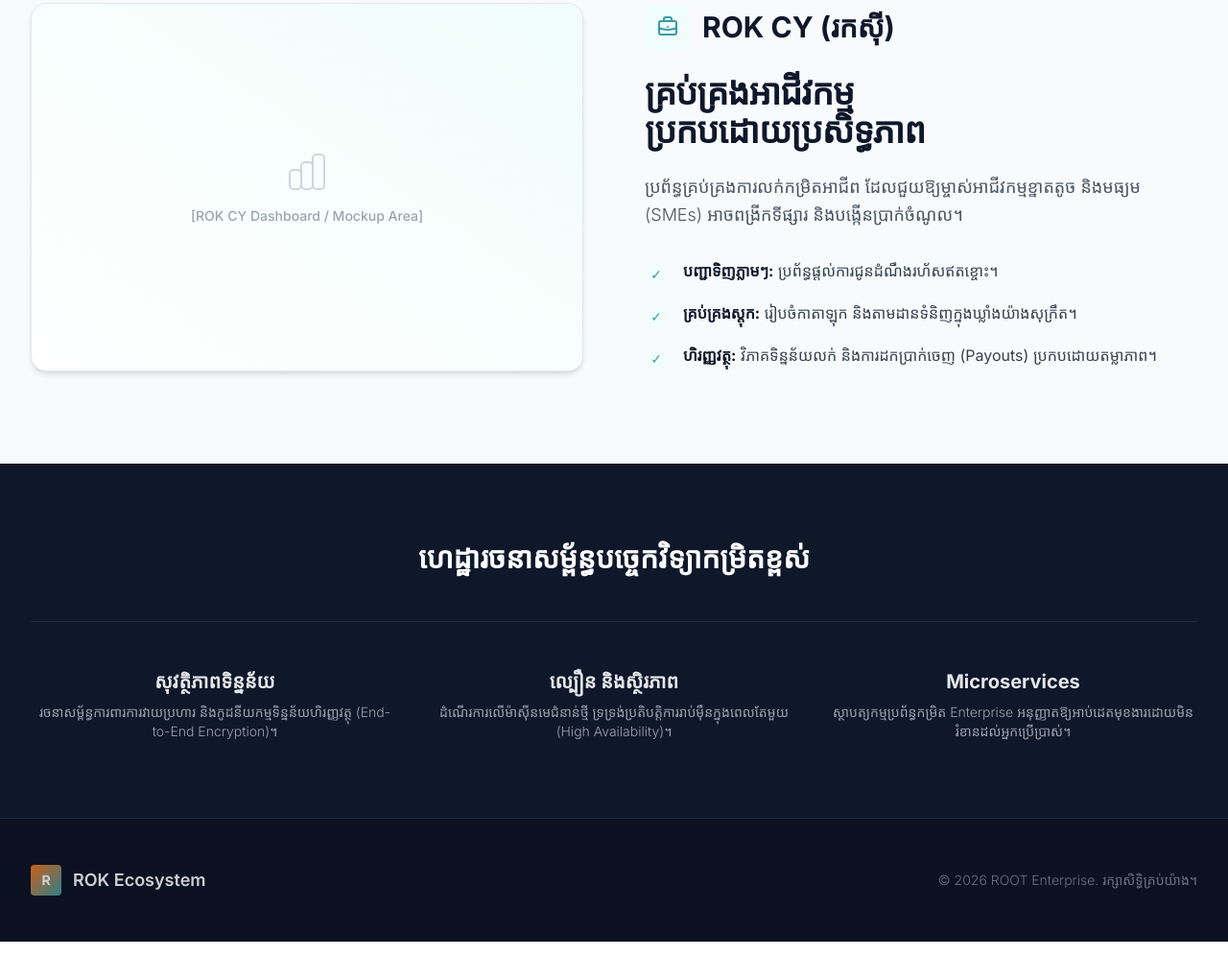
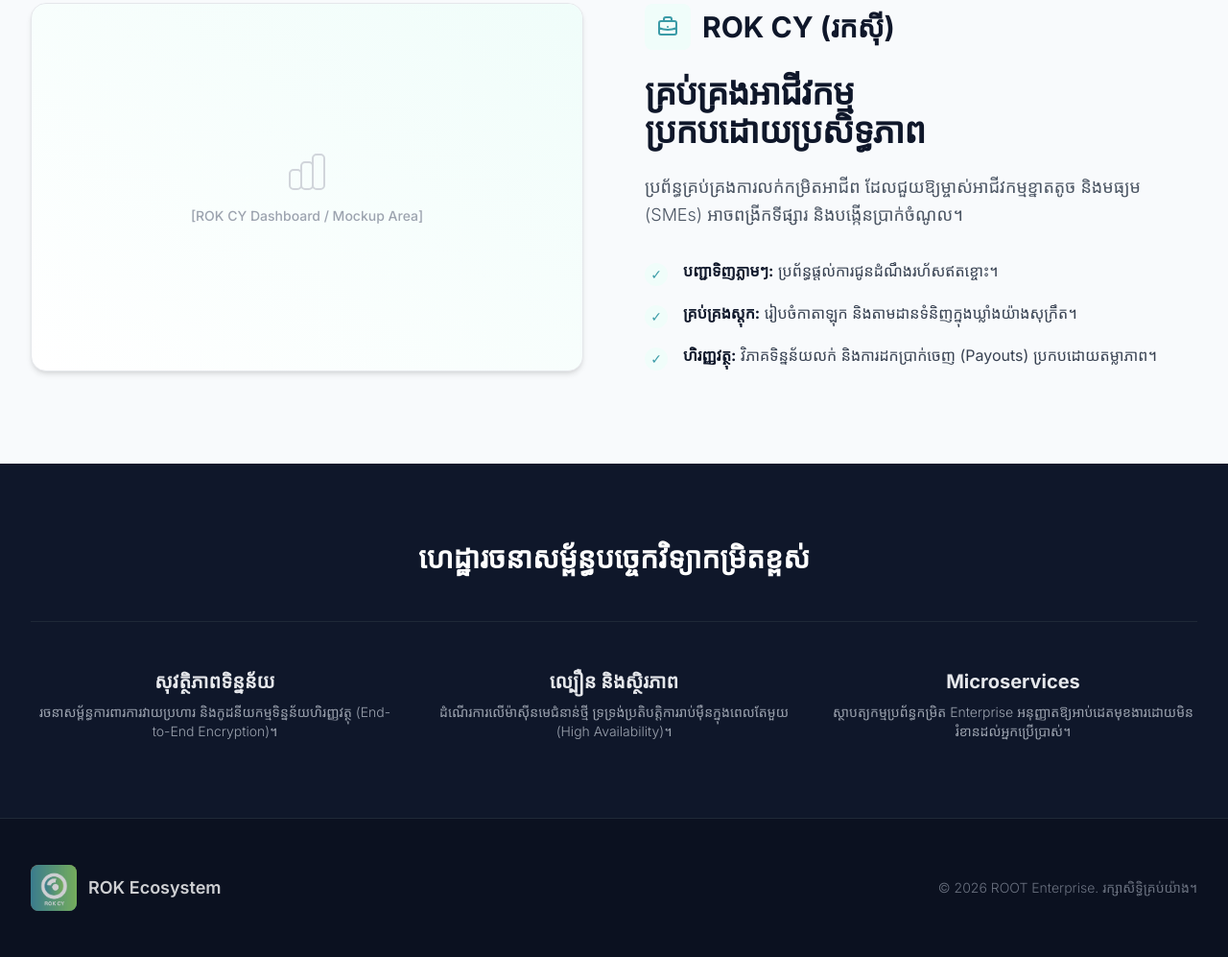
Before and after one commit to bunchuch/rokwebsite, a plain HTML site: page index.html in a window 1280 px wide. Shown: the part 1399-2396 px from the top of the page at 96% size. Drawn offline with nearby package versions, Linux system fonts and the light colour scheme; a web font is replaced by a local one.

Commit message:
Update index.html

```diff
--- a/index.html
+++ b/index.html
@@ -44,7 +44,7 @@
             <div class="flex justify-between items-center h-20">
                 <div class="flex items-center gap-3 cursor-pointer">
                     <div class="w-10 h-10 rounded-lg bg-gradient-to-br from-rokey to-rokcy flex items-center justify-center text-white font-bold text-xl shadow-md">
-                        <image url="./ROK EY.PNG"/>
+                         <img class="rounded-lg" src="./RO_ EY.png"/>
                     </div>
                     <span class="font-bold text-2xl tracking-tight text-corporate">
                         ROK <span class="font-light text-gray-500 text-lg">Ecosystem</span>
@@ -213,7 +213,9 @@
     <footer class="bg-[#0B1120] py-12 border-t border-gray-800">
         <div class="max-w-7xl mx-auto px-6 lg:px-8 flex flex-col md:flex-row justify-between items-center gap-6">
             <div class="flex items-center gap-3 opacity-80 hover:opacity-100 transition-opacity">
-                <div class="w-8 h-8 rounded bg-gradient-to-br from-rokey to-rokcy flex items-center justify-center text-white font-bold text-sm">R</div>
+                <div class="rounded-lg bg-gradient-to-br from-rokey to-rokcy flex items-center justify-center text-white font-bold text-sm">
+                     <img class="rounded-lg w-12 h-12" src="./RO_ EY.png"/>
+                </div>
                 <span class="font-semibold text-lg text-white">ROK Ecosystem</span>
             </div>
             <p class="text-gray-500 text-sm font-light" data-i18n="footer_copy">
```
